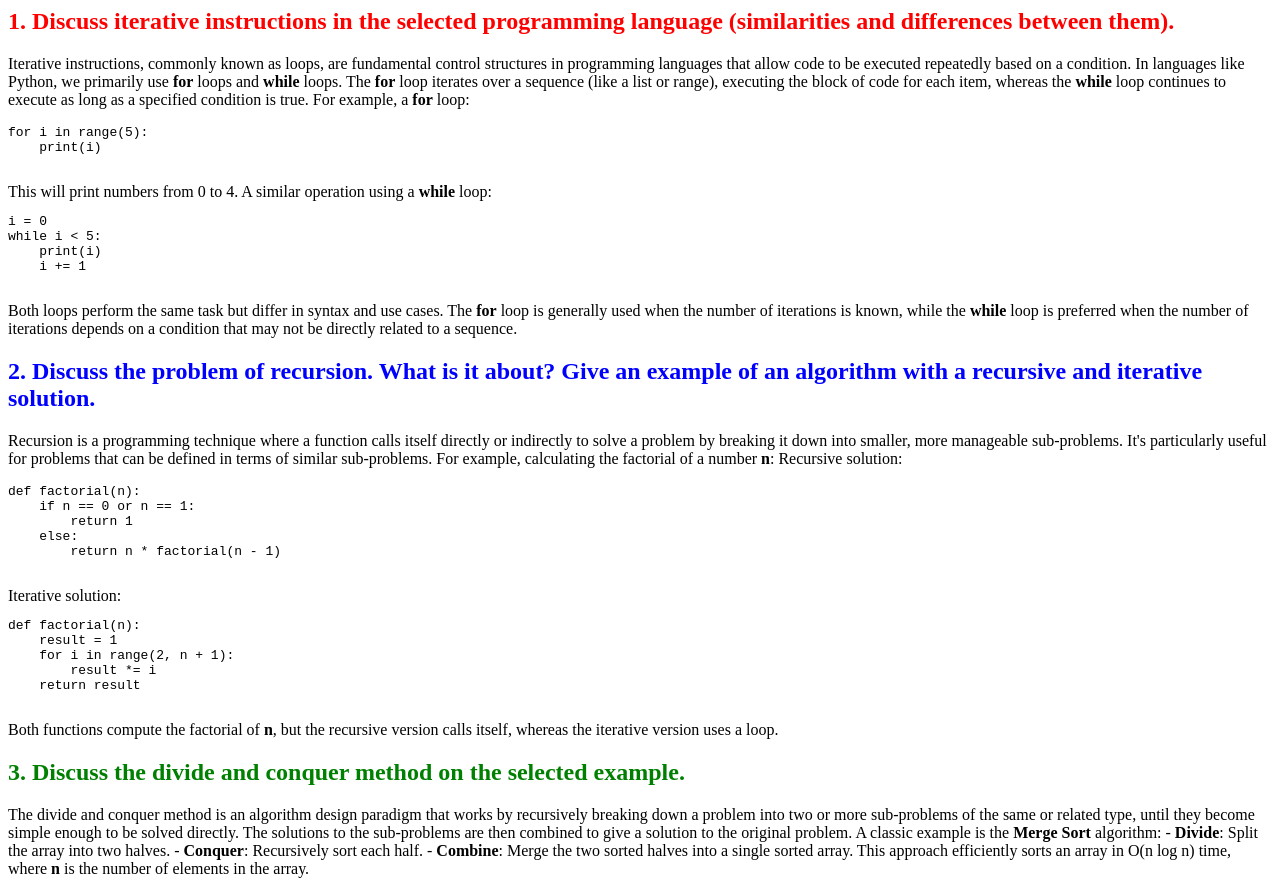
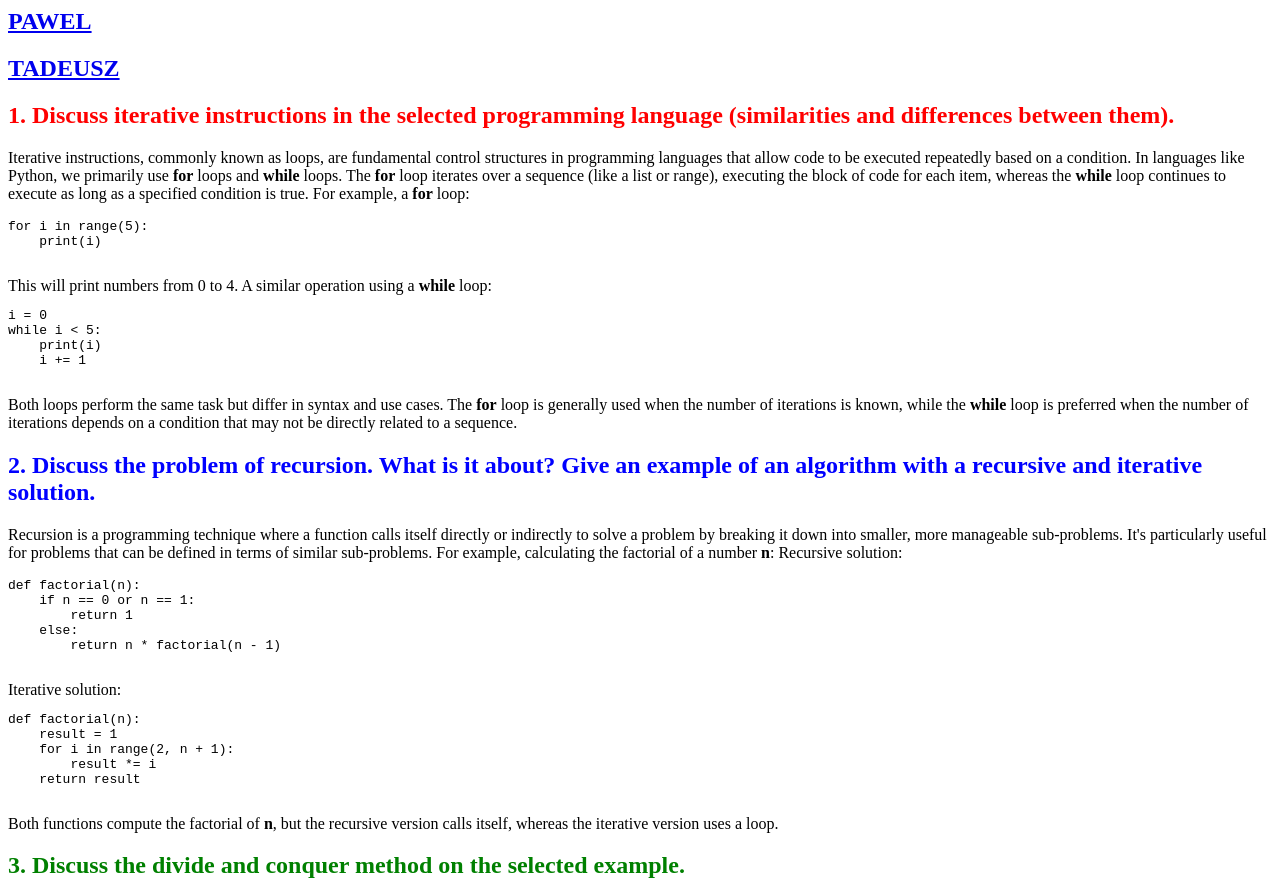
Before and after one commit to emrecndmr/tezsorularcevaplar, a plain HTML site: page laskiewicz.html in a window 1280 px wide. Shown: the top 881 px of the page. Drawn offline with Linux system fonts and the light colour scheme.

Commit message:
Update laskiewicz.html

```diff
--- a/laskiewicz.html
+++ b/laskiewicz.html
@@ -3,7 +3,8 @@
     <title>Thesis Defense Preparation</title>
 </head>
 <body>
-
+<h2><a href="blazec.html">PAWEL</a></h2>
+<h2><a href="mydlarz.html">TADEUSZ</a></h2>
 <h2 style="color:red;"><b>1. Discuss iterative instructions in the selected programming language (similarities and differences between them).</b></h2>
 <p>
     Iterative instructions, commonly known as loops, are fundamental control structures in programming languages that allow code to be executed repeatedly based on a condition. In languages like Python, we primarily use <b>for</b> loops and <b>while</b> loops. The <b>for</b> loop iterates over a sequence (like a list or range), executing the block of code for each item, whereas the <b>while</b> loop continues to execute as long as a specified condition is true.
```
